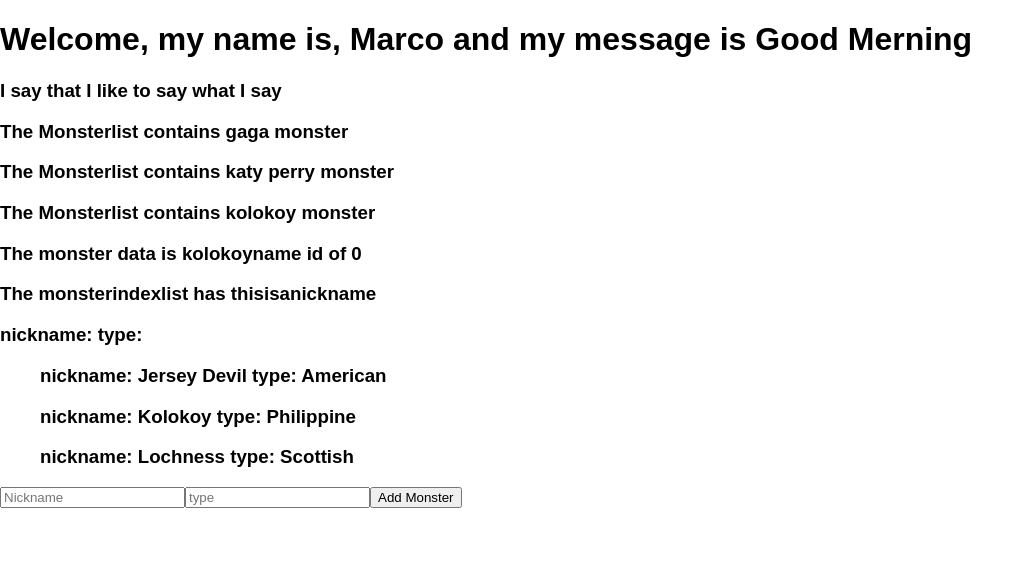
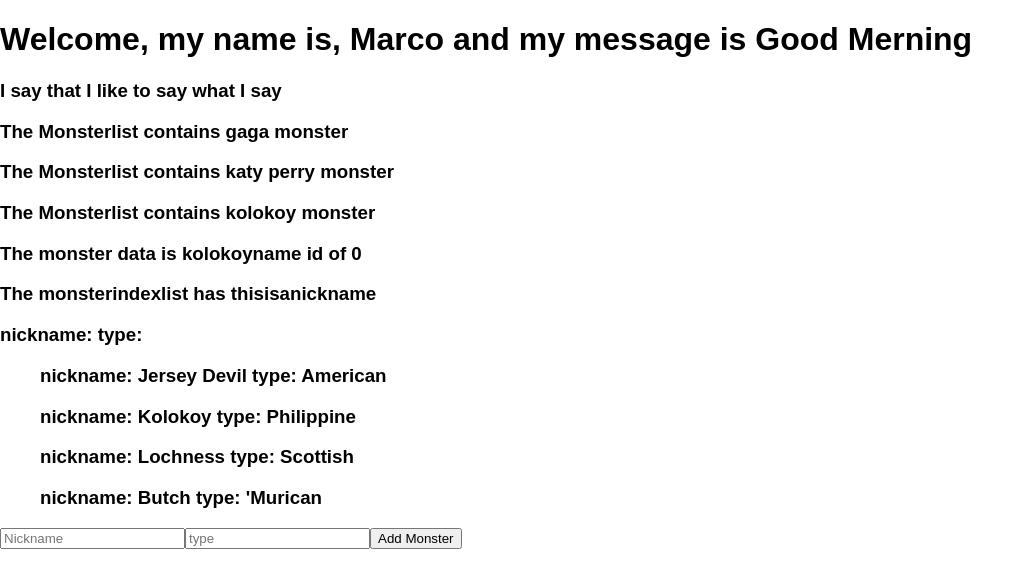
Before and after one commit to Marcode777/merning, a React (Create React App) app in the folder merning/: page / in a window 1280 px wide. Shown: the top 588 px of the page, without its empty margins (0-1033 px from the left). Built offline with nearby package versions, Linux system fonts and the light colour scheme.

Commit message:
modified src/display3.js and added more notes

```diff
--- a/merning/src/display3.js
+++ b/merning/src/display3.js
@@ -15,6 +15,11 @@ const monsters = [
     nickname: "Lochness",
     type:"Scottish",
     id:2
+  },
+  {
+    nickname: "Butch",
+    type:"'Murican",
+    id:3
   }
 ];
 
@@ -22,20 +27,19 @@ const cities = [
   {
     cityname: "New York City",
     rating: "A++",
-    id: 0
+    id: 3
   },
   {
     cityname: "Chicago",
     rating: "A+",
-    id: 1
+    id: 4
   },
   {
     cityname: "Los Angeles",
     rating: "A",
-    id: 2
+    id: 5
   }
 ];
-
 
 
 
@@ -109,7 +113,8 @@ function Monsterindexlist(props){
 
 class Display3 extends React.Component{
   componentWillMount(){
-    this.state = {monsters}
+    this.state = {monsters};
+
   }
 
   handleAddMonster(newMonster){
```
